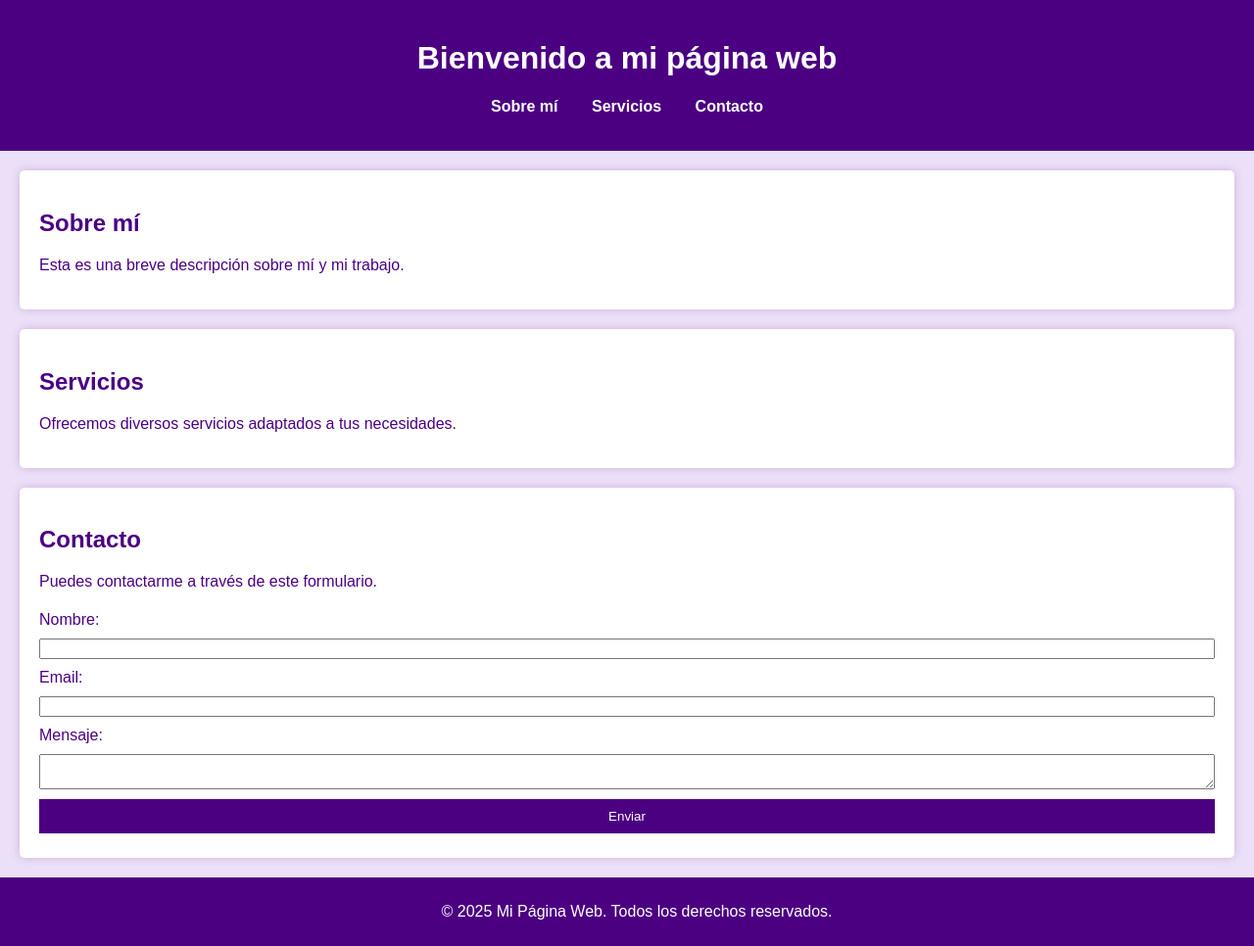
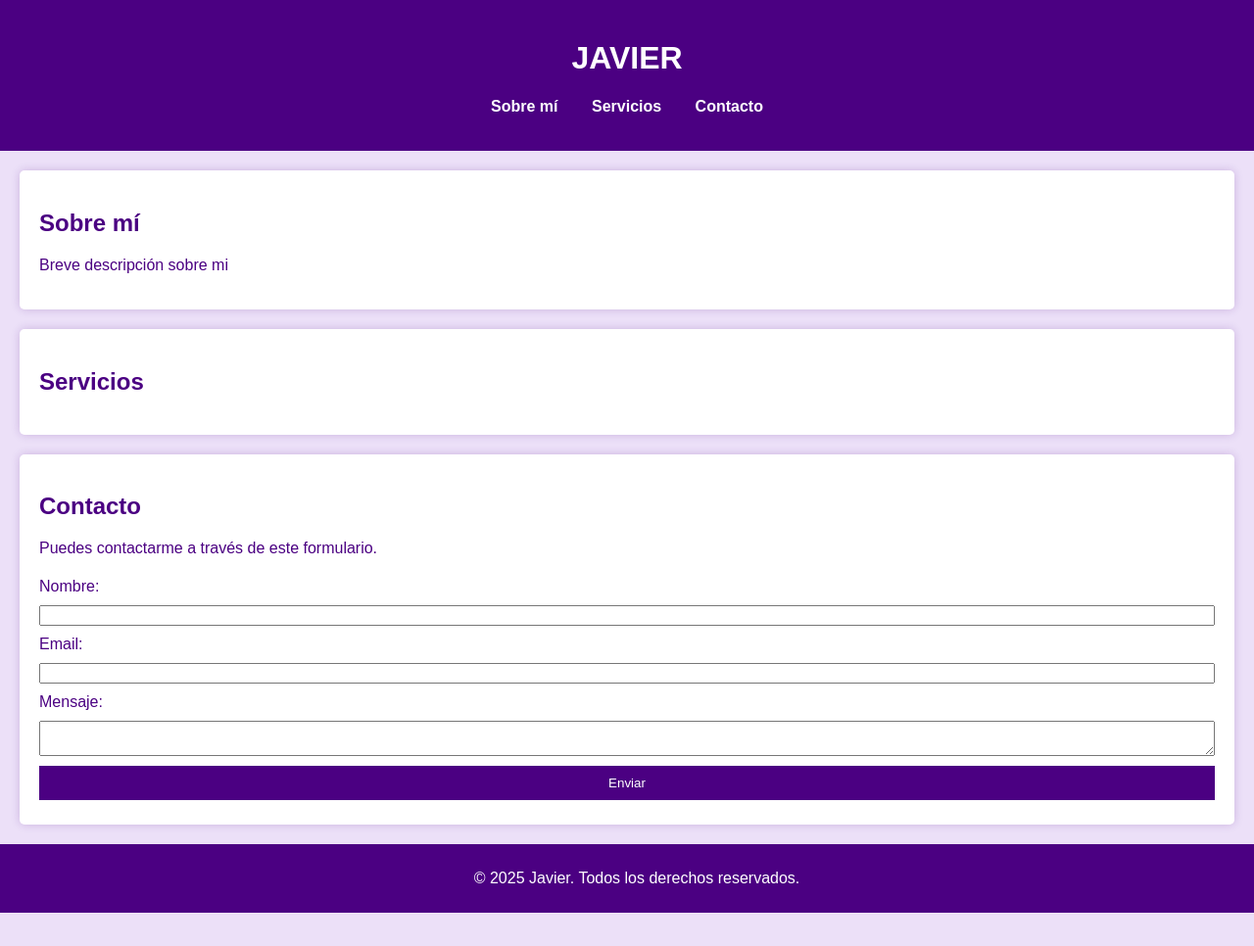
Before and after one commit to Stradher/git_entornos, a plain HTML site: page index.html in a window 1280 px wide. Shown: the whole page at 98% size. After the commit the page ends 932 px from the top, so only its background shows below. Drawn offline with Linux system fonts and the light colour scheme.

Commit message:
update
actualizados readme y html

```diff
--- a/index.html
+++ b/index.html
@@ -8,7 +8,7 @@
 </head>
 <body>
     <header>
-        <h1>Bienvenido a mi página web</h1>
+        <h1>JAVIER</h1>
         <nav>
             <ul>
                 <li><a href="#about">Sobre mí</a></li>
@@ -20,12 +20,11 @@
 
     <section id="about">
         <h2>Sobre mí</h2>
-        <p>Esta es una breve descripción sobre mí y mi trabajo.</p>
+        <p>Breve descripción sobre mi</p>
     </section>
 
     <section id="services">
         <h2>Servicios</h2>
-        <p>Ofrecemos diversos servicios adaptados a tus necesidades.</p>
     </section>
 
     <section id="contact">
@@ -46,7 +45,7 @@
     </section>
 
     <footer>
-        <p>&copy; 2025 Mi Página Web. Todos los derechos reservados.</p>
+        <p>&copy; 2025 Javier. Todos los derechos reservados.</p>
     </footer>
 </body>
 </html>
```
Also changed, not shown: 1 other file.
